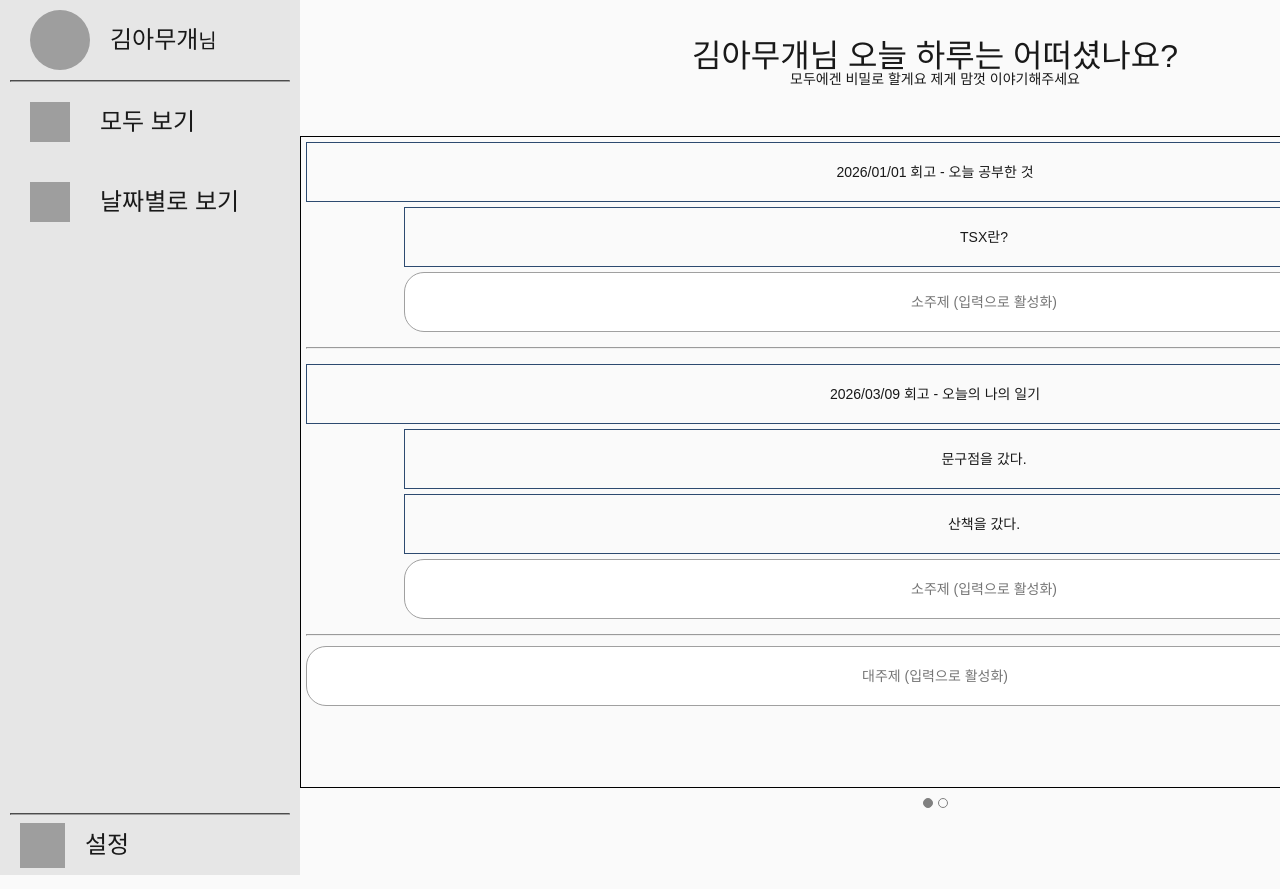
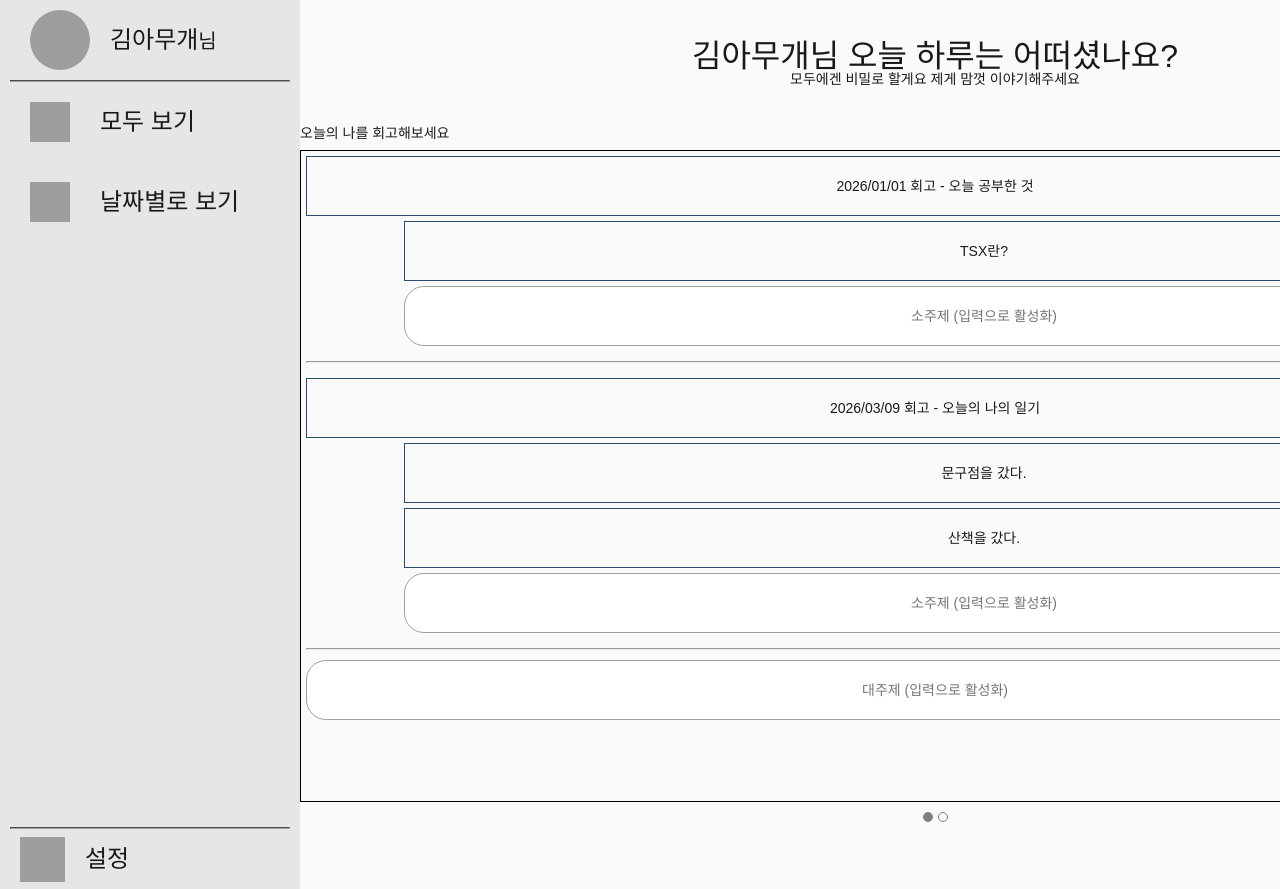
Before and after one commit to Jindo-Dog/RecoveryFrontEnd, a React (Vite) app: page /memoir/write in a window 1280 px wide. Shown: the top 889 px of the page. Built offline with nearby package versions, Linux system fonts and the light colour scheme; grey boxes are pictures that could not be loaded.

Commit message:
#41 Feat: MemoirTitleList컴포넌트 title 위치 변경 및 style변경

```diff
--- a/src/component/memoir/pages/memoirWriteTitlePage.scss
+++ b/src/component/memoir/pages/memoirWriteTitlePage.scss
@@ -8,6 +8,18 @@
     .memoir-edit-title {
         margin-top: rem(40px);
         font-size: $title-font-size;
+    }
+
+    .memoir-box {
+        display: flex;
+        flex-direction: column;
+        gap: rem(10px);
+
+        .memoir-title {
+            width: 100%;
+            text-align: left;
+            margin-top: rem(40px);
+        }
     }
 
     .btn-footer {
--- a/src/component/memoir/pages/memoirWriteTitlePage.tsx
+++ b/src/component/memoir/pages/memoirWriteTitlePage.tsx
@@ -7,7 +7,12 @@ const MemoirWriteTitlePage = () => {
         <section className={"memoir-section"}>
             <h1 className={"memoir-edit-title"}>김아무개님 오늘 하루는 어떠셨나요?</h1>
             <span>모두에겐 비밀로 할게요 제게 맘껏 이야기해주세요</span>
-            <MemoirTitleList editable={true} width={"1270px"} />
+            <div className={"memoir-box"}>
+                <div className="memoir-title">
+                    <span>오늘의 나를 회고해보세요</span>
+                </div>
+                <MemoirTitleList editable={true} width={"1270px"} />
+            </div>
 
             <div className="progress-circles">
                 <div className="first-circle"></div>
--- a/src/component/memoir/write/memoirTitleList.scss
+++ b/src/component/memoir/write/memoirTitleList.scss
@@ -5,13 +5,7 @@
     @include flex-center;
     flex-direction: column;
     width: rem(1280px);
-    margin-top: rem(40px);
     text-align: left;
-
-    .memoir-title {
-        width: 100%;
-        text-align: left;
-    }
 
     .memoir-list {
         display: flex;
@@ -19,7 +13,6 @@
         width: 100%;
         height: rem(652px);
         overflow-y: auto;
-        margin-top: rem(10px);
         border: rem(1px) solid black;
         padding: rem(5px);
         gap: rem(5px);
```
